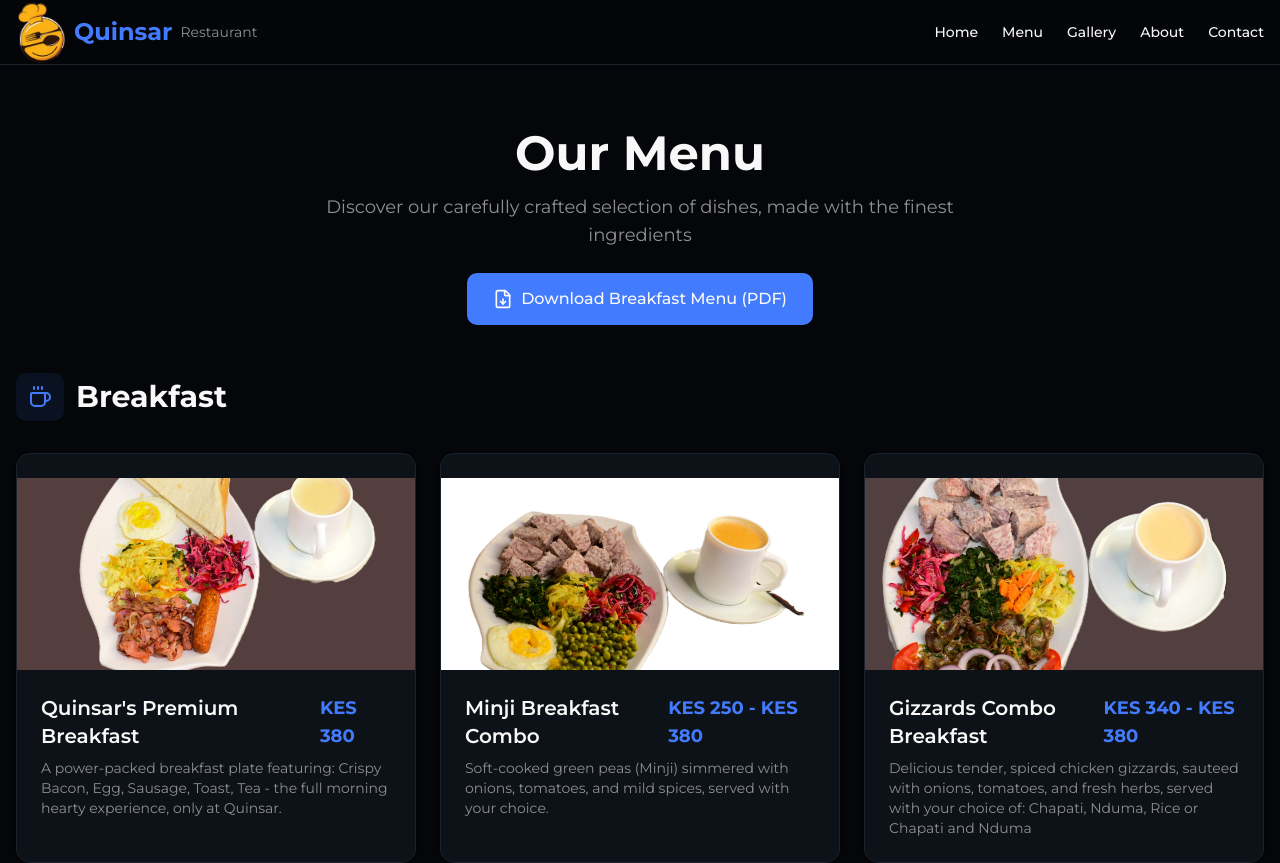
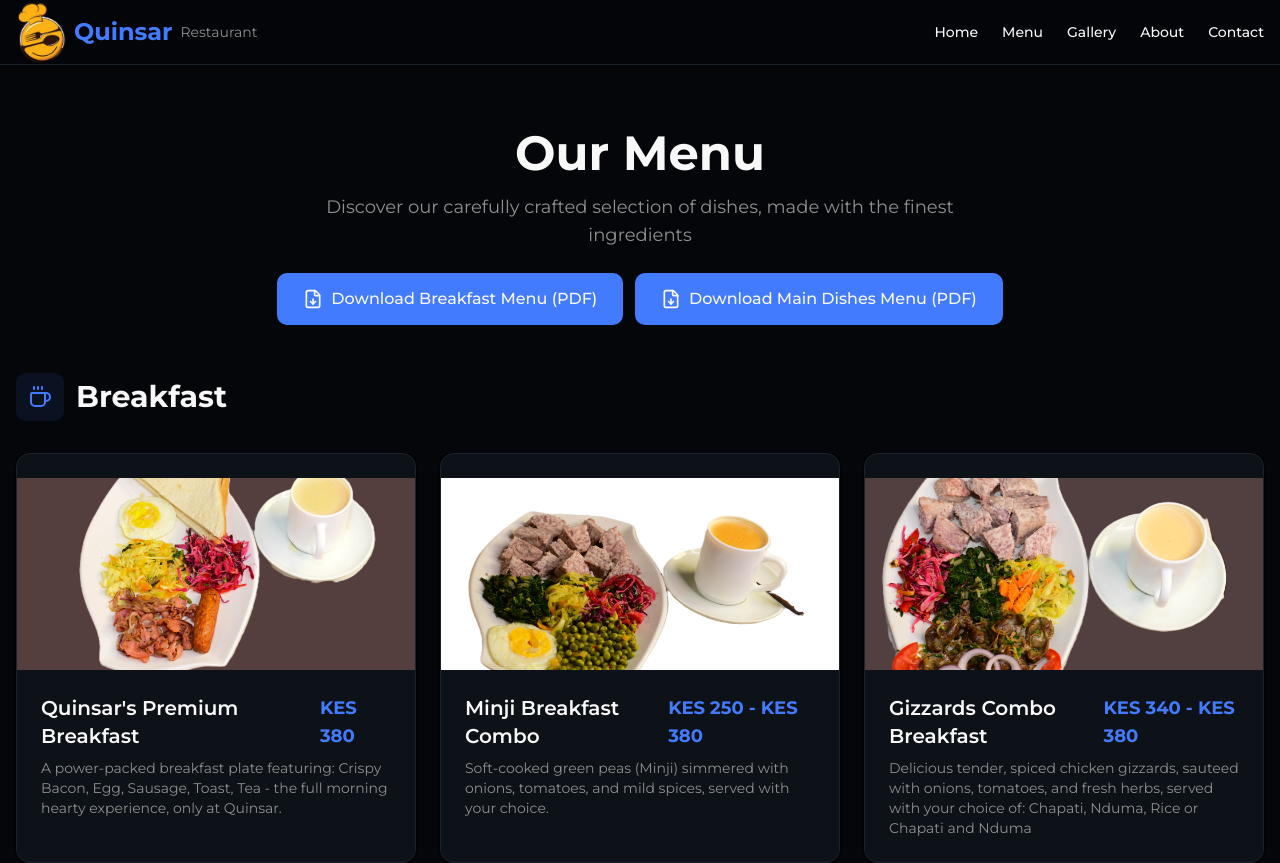
Before and after one commit to ndutagrace25/quinsar, a Next.js app: page /menu in a window 1280 px wide. Shown: the top 863 px of the page. Built offline with nearby package versions, Linux system fonts and the light colour scheme.

Commit message:
added main dishes pdf

```diff
--- a/src/app/menu/page.tsx
+++ b/src/app/menu/page.tsx
@@ -107,16 +107,28 @@ export default function MenuPage() {
         <p className="mx-auto max-w-2xl text-lg text-muted-foreground">
           Discover our carefully crafted selection of dishes, made with the finest ingredients
         </p>
+        <div className="mt-6 flex flex-wrap justify-center gap-3">
           <a
             href="/images/Breakfast%20Menu.pdf"
             download="Quinsar-Breakfast-Menu.pdf"
             target="_blank"
             rel="noopener noreferrer"
-          className="mt-6 inline-flex items-center gap-2 rounded-lg border-2 border-primary bg-primary px-6 py-3 text-base font-medium text-primary-foreground transition-colors hover:bg-primary/90 focus:outline-none focus:ring-2 focus:ring-primary focus:ring-offset-2"
+            className="inline-flex items-center gap-2 rounded-lg border-2 border-primary bg-primary px-5 py-3 text-sm font-medium text-primary-foreground transition-colors hover:bg-primary/90 focus:outline-none focus:ring-2 focus:ring-primary focus:ring-offset-2 sm:text-base sm:px-6"
           >
-          <FileDown className="h-5 w-5" aria-hidden />
+            <FileDown className="h-5 w-5 shrink-0" aria-hidden />
             Download Breakfast Menu (PDF)
           </a>
+          <a
+            href="/images/Menu.pdf"
+            download="Quinsar-Main-Dishes-Menu.pdf"
+            target="_blank"
+            rel="noopener noreferrer"
+            className="inline-flex items-center gap-2 rounded-lg border-2 border-primary bg-primary px-5 py-3 text-sm font-medium text-primary-foreground transition-colors hover:bg-primary/90 focus:outline-none focus:ring-2 focus:ring-primary focus:ring-offset-2 sm:text-base sm:px-6"
+          >
+            <FileDown className="h-5 w-5 shrink-0" aria-hidden />
+            Download Main Dishes Menu (PDF)
+          </a>
+        </div>
       </div>
 
       <div className="space-y-16">
```
Also changed, not shown: 2 other files (tests, documents, lock files or other folders). Lines whose indentation alone changed are shown as unchanged.
